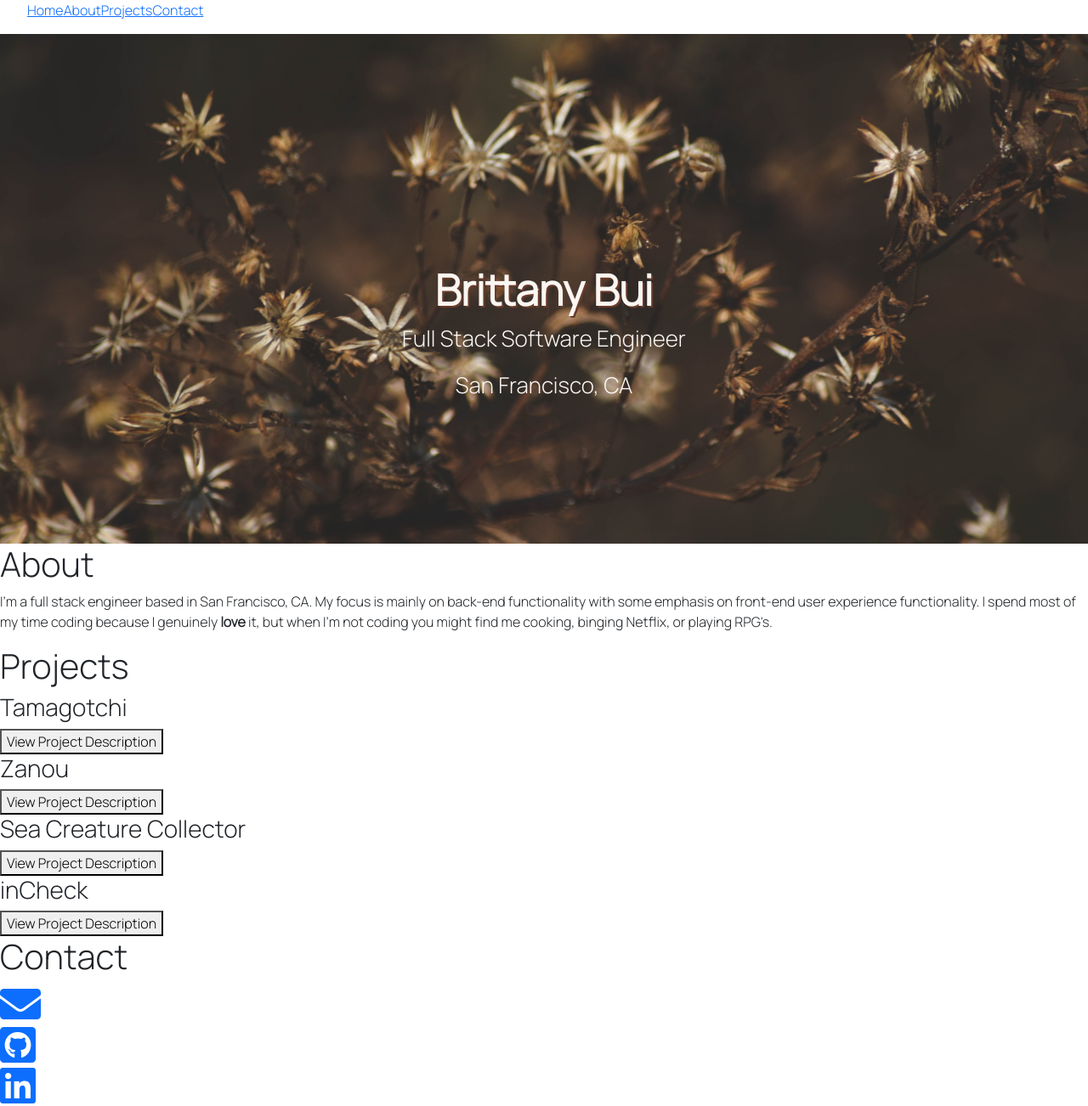
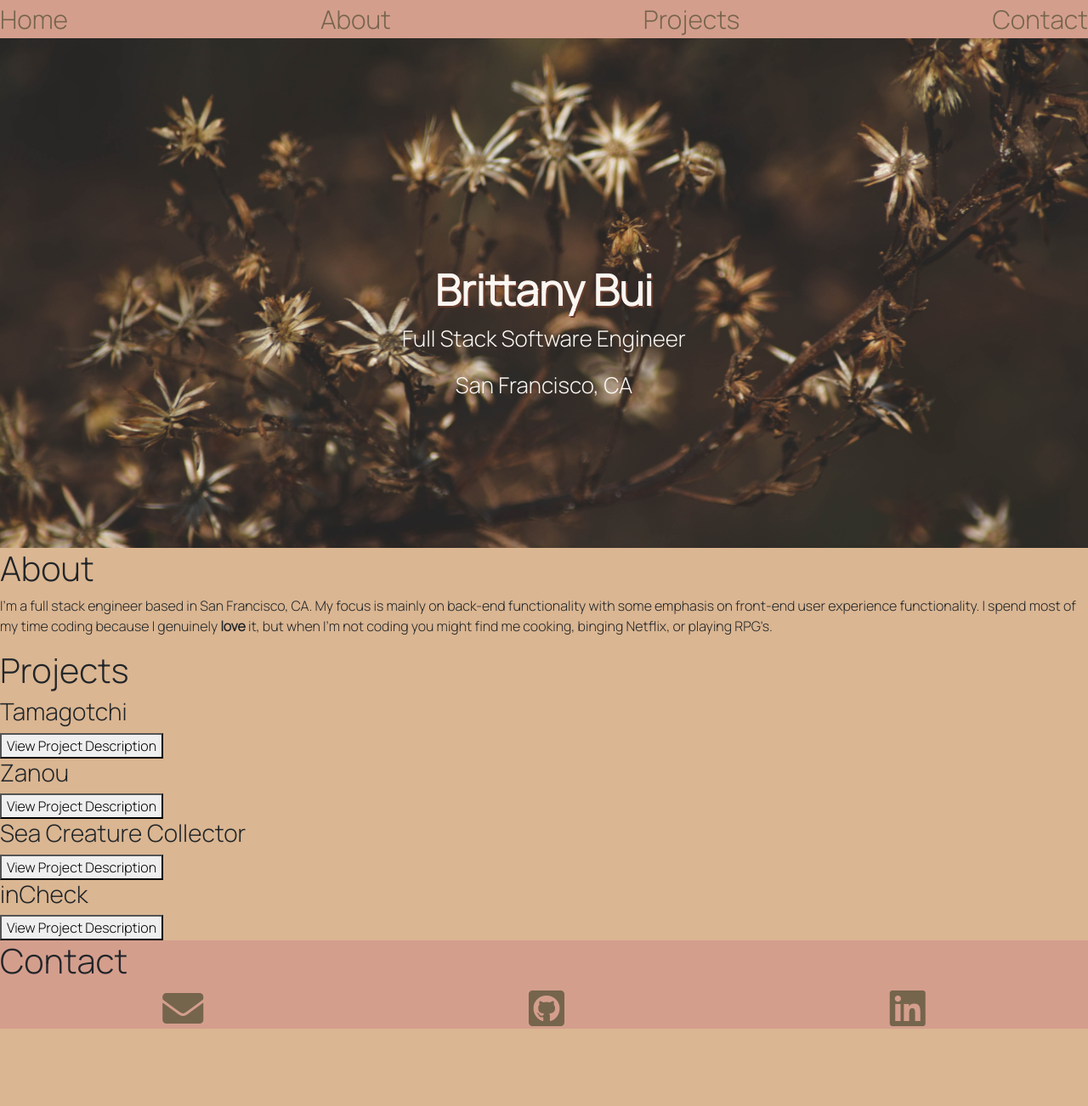
Before and after one commit to BrittanyMBui/portfolio-in-react, a React (Create React App) app: page / in a window 1280 px wide. Shown: the whole page at 85% size. After the commit the page ends 1211 px from the top, so only its background shows below. Built offline with nearby package versions, Linux system fonts and the light colour scheme.

Commit message:
Adds styling

```diff
--- a/src/App.css
+++ b/src/App.css
@@ -2,8 +2,38 @@
     list-style-type: none;
 }
 
+:root {
+    --hover-text: #683b2b;
+    --link-text: #75654C;
+    --top-bottom-bg: #D49E8D;
+}
+
 body {
     font-family: 'Manrope', sans-serif;
+    background-color: #DAB692;
+}
+
+.nav {
+    background-color: var(--top-bottom-bg);
+    position: relative;
+    display: flex;
+    justify-content: space-between;
+}
+
+.nav-item {
+    color: var(--hover-text);
+    flex-direction: row;
+    font-size: 30px;
+}
+
+a {
+    text-decoration: none;
+    color: var(--link-text);
+}
+
+a:hover {
+    color: var(--hover-text);
+    font-weight: bold;
 }
 
 #home {
@@ -30,6 +60,20 @@ body {
     font-size: 26px;
 }
 
+.contact {
+    position: relative;
+    display: flex;
+    justify-content: space-around;
+}
+
+#contact {
+    background-color: var(--top-bottom-bg);
+}
+
+.contact-item {
+    flex-direction: row;
+}
+
 .icon {
     font-size: 48px;
 }
--- a/src/components/Contact.js
+++ b/src/components/Contact.js
@@ -2,15 +2,17 @@ const Contact = () => {
 
     return (
         <div id="contact">
-            <h1>Contact</h1>
-            <div className="email">
-                <a href="mailto:brittymbui@gmail.com"><i className="fas fa-envelope icon"></i></a>
-            </div>
-            <div className="github">
-                <a href="https://www.github.com/BrittanyMBui" target="_blank"><i className="fab fa-github-square icon"></i></a>
+        <h1>Contact</h1>
+            <div className="contact">
+                <div className="contact-item">
+                    <a href="mailto:brittymbui@gmail.com"><i className="fas fa-envelope icon"></i></a>
                 </div>
-            <div className="linkedin">
-            <a href="https://www.linkedin.com/in/brittanymbui/" target="_blank"><i className="fab fa-linkedin icon"></i></a>
+                <div className="contact-item">
+                    <a href="https://www.github.com/BrittanyMBui" target="_blank"><i className="fab fa-github-square icon"></i></a>
+                    </div>
+                <div className="contact-item">
+                <a href="https://www.linkedin.com/in/brittanymbui/" target="_blank"><i className="fab fa-linkedin icon"></i></a>
+                </div>
             </div>
         </div>
     );
--- a/src/components/NavBar.js
+++ b/src/components/NavBar.js
@@ -1,12 +1,12 @@
 const NavBar = () => {
     return (
-        <div className="nav">
+        <div>
             <nav>
-                <ul>
-                    <li><a href="#home">Home</a>
-                    <a href="#about">About</a>
-                    <a href="#projects">Projects</a>
-                    <a href="#contact">Contact</a></li>
+                <ul className="nav">
+                    <li className="nav-item"><a href="#home" >Home</a></li>
+                    <li className="nav-item"><a href="#about">About</a></li>
+                    <li className="nav-item"><a href="#projects">Projects</a></li>
+                    <li className="nav-item"><a href="#contact">Contact</a></li>
                 </ul>
             </nav>
         </div>
--- a/src/components/Projects.js
+++ b/src/components/Projects.js
@@ -11,7 +11,7 @@ class Projects extends React.Component {
 
     // handleToggleProject = (event) => {
     //     this.setState((prevState) => {
-    //         let prevState = {...this.state}
+
     //     })
     // }
 
```
